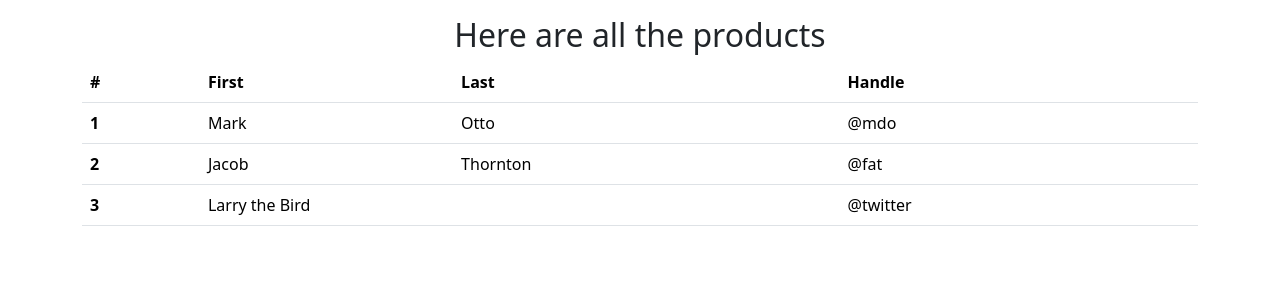
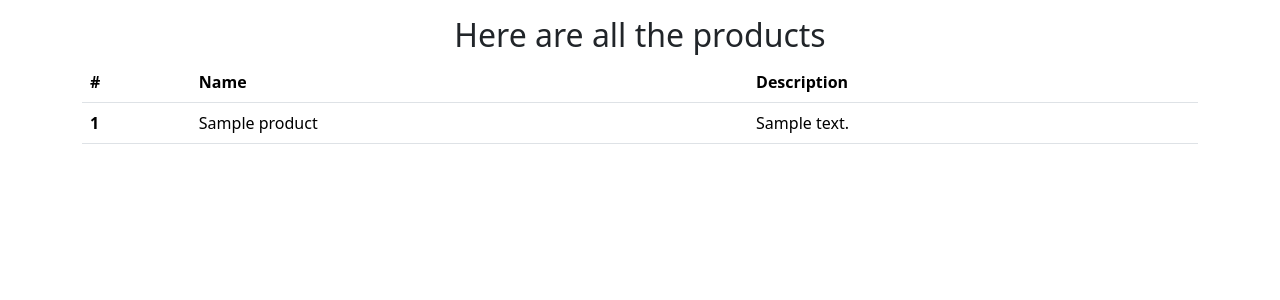
Before and after one commit to SeemaMistry/ProductInventory, a Django app: page /products in a window 1280 px wide. Shown: the part 56-356 px from the top of the page. Run offline with Django 4.2, Linux system fonts and the light colour scheme; tables that the repository leaves empty hold one stand-in row (values such as "Sample post").

Commit message:
feat: run a forloop and iterate and display all products from database inside table

```diff
--- a/backend/products/views.py
+++ b/backend/products/views.py
@@ -16,4 +16,8 @@ def home(request):
     return render (request, 'index.html', context)
 
 def product(request):
-    return render (request, 'products.html')
+    # retrieve all the products
+    allProducts = Product.objects.all()
+    context = {'products': allProducts}
+
+    return render (request, 'products.html', context)
--- a/backend/templates/products.html
+++ b/backend/templates/products.html
@@ -44,29 +44,20 @@
             <thead>
               <tr>
                 <th scope="col">#</th>
-                <th scope="col">First</th>
-                <th scope="col">Last</th>
-                <th scope="col">Handle</th>
+                <th scope="col">Name</th>
+                <th scope="col">Description</th>
               </tr>
             </thead>
             <tbody>
-              <tr>
-                <th scope="row">1</th>
-                <td>Mark</td>
-                <td>Otto</td>
-                <td>@mdo</td>
-              </tr>
-              <tr>
-                <th scope="row">2</th>
-                <td>Jacob</td>
-                <td>Thornton</td>
-                <td>@fat</td>
-              </tr>
-              <tr>
-                <th scope="row">3</th>
-                <td colspan="2">Larry the Bird</td>
-                <td>@twitter</td>
-              </tr>
+              {% comment %} Run a for loop and iterate through all the products {% endcomment %}
+              {% for product in products %}
+                <tr>
+                  <th scope="row">{{forloop.counter}}</th>
+                  <td>{{product.name}}</td>
+                  <td>{{product.desc}}</td>
+                </tr>
+              {% endfor %}
+
             </tbody>
           </table>
     </div>
```
